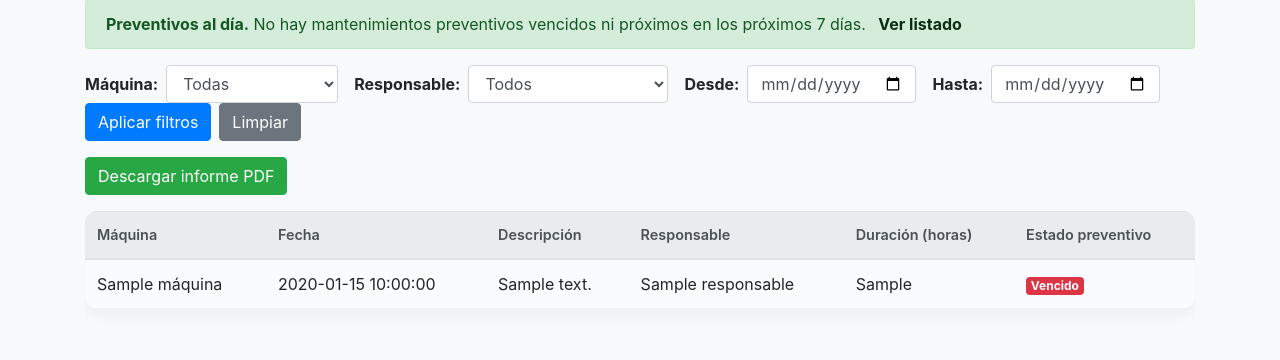
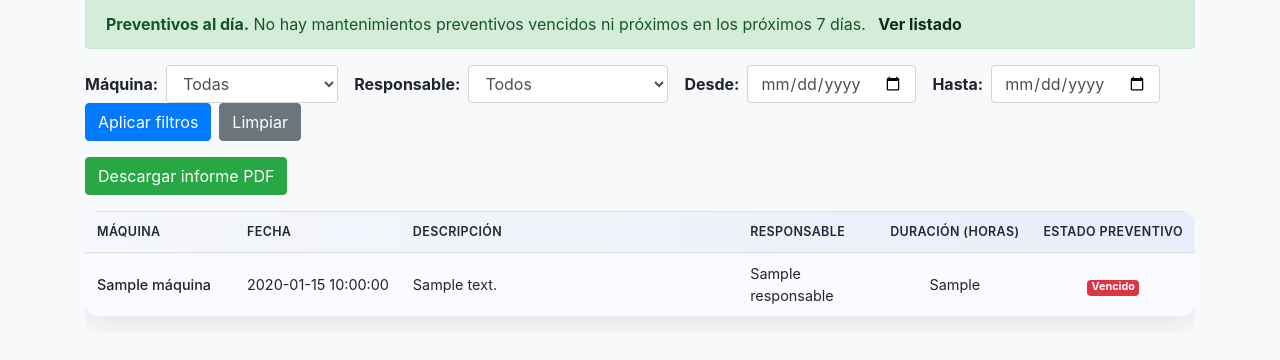
Before and after one commit to mgamboa003-hue/app_mantenimiento_wintec, a Flask app: template templates/home.html in a window 1280 px wide. Shown: the part 201-561 px from the top of the page. Run offline with Flask 3, Linux system fonts and the light colour scheme; the template is opened without the code that fills it: most values are stand-ins (such as "Sample title", 1, 10 or a date in 2020); some libraries are stand-ins or nearby versions.

Commit message:
Update home.html

```diff
--- a/templates/home.html
+++ b/templates/home.html
@@ -14,40 +14,99 @@
 
   <!-- Estilos personalizados -->
   <style>
-    /* Tabla más moderna */
+    /* === TABLA PRINCIPAL ERP PRO === */
     .table-modern {
       border-collapse: separate;
       border-spacing: 0;
-      border-radius: 0.75rem;
+      width: 100%;
+      background-color: #ffffff;
+      border-radius: 0.9rem;
       overflow: hidden;
-      box-shadow: 0 6px 14px rgba(0, 0, 0, 0.05);
-      background-color: #ffffff;
+      box-shadow: 0 10px 24px rgba(15, 23, 42, 0.08);
+      font-size: 0.9rem;
     }
+
     .table-modern thead {
-      background: #f5f7fb;
+      background: linear-gradient(90deg, #f5f7fb, #e9edf9);
     }
+
     .table-modern thead th {
       border-bottom: 1px solid #dee2e6;
+      padding: 0.65rem 0.75rem;
       font-weight: 600;
-      font-size: 0.9rem;
+      color: #1f2937;
+      text-transform: uppercase;
+      letter-spacing: 0.03em;
+      font-size: 0.78rem;
+      white-space: nowrap;
     }
+
+    .table-modern tbody td {
+      padding: 0.60rem 0.75rem;
+      vertical-align: middle;
+      border-top: 1px solid #f0f2fa;
+    }
+
     .table-modern tbody tr:nth-of-type(odd) {
       background-color: #fafbff;
     }
+
     .table-modern tbody tr:nth-of-type(even) {
       background-color: #ffffff;
     }
+
     .table-modern tbody tr:hover {
       background-color: #eef3ff;
-      transition: background-color 0.2s ease;
+      transition:
+        background-color 0.18s ease,
+        transform 0.18s ease;
+      transform: translateY(-1px);
     }
 
-        /* Botones Editar / Eliminar Pro */
+    /* Columnas específicas para que todo quede alineado y parejo */
+    .col-maquina {
+      width: 150px;
+      font-weight: 500;
+    }
+
+    .col-fecha {
+      white-space: nowrap;
+      width: 130px;
+    }
+
+    .col-descripcion {
+      max-width: 420px;
+    }
+
+    .col-responsable {
+      width: 140px;
+    }
+
+    .col-duracion {
+      width: 110px;
+      text-align: center;
+      white-space: nowrap;
+    }
+
+    .col-estado {
+      width: 130px;
+      text-align: center;
+      white-space: nowrap;
+    }
+
+    .col-acciones {
+      width: 180px;
+      text-align: center;
+      white-space: nowrap;
+      vertical-align: middle !important;
+    }
+
+    /* Botones Editar / Eliminar Pro */
     .btn-accion {
       min-width: 92px;
       font-size: 0.78rem;
       font-weight: 600;
-      border-radius: 999px;
+      border-radius: 999px !important;
       display: inline-flex;
       align-items: center;
       justify-content: center;
@@ -259,29 +359,28 @@
     <!-- TABLA -->
     <div class="table-responsive">
       <table class="table table-modern">
-        <thead class="thead-light">
+        <thead>
           <tr>
-            <th>Máquina</th>
-            <th>Fecha</th>
-            <th>Descripción</th>
-            <th>Responsable</th>
-            <th>Duración (horas)</th>
-            <th>Estado preventivo</th>
+            <th class="col-maquina">Máquina</th>
+            <th class="col-fecha">Fecha</th>
+            <th class="col-descripcion">Descripción</th>
+            <th class="col-responsable">Responsable</th>
+            <th class="col-duracion">Duración (horas)</th>
+            <th class="col-estado">Estado preventivo</th>
             {% if puede_editar %}
-              <th class="text-center">Acciones</th>
+              <th class="col-acciones">Acciones</th>
             {% endif %}
           </tr>
         </thead>
-
         <tbody>
           {% for m in mantenimientos %}
           <tr>
-            <td>{{ m['Máquina'] }}</td>
-            <td style="white-space: nowrap;">{{ m['Fecha'] }}</td>
-            <td>{{ m['Descripción'] }}</td>
-            <td>{{ m['Responsable'] }}</td>
+            <td class="col-maquina">{{ m['Máquina'] }}</td>
+            <td class="col-fecha" style="white-space: nowrap;">{{ m['Fecha'] }}</td>
+            <td class="col-descripcion">{{ m['Descripción'] }}</td>
+            <td class="col-responsable">{{ m['Responsable'] }}</td>
 
-            <td>
+            <td class="col-duracion">
               {% if m['Duración_horas'] %}
                 {{ m['Duración_horas'] }}
               {% else %}
@@ -290,7 +389,7 @@
             </td>
 
             <!-- ESTADO PREVENTIVO -->
-            <td>
+            <td class="col-estado">
               {% if m['Estado_prev'] == 'Vencido' %}
                 <span class="badge badge-danger">Vencido</span>
               {% elif m['Estado_prev'] == 'Hoy' %}
```
Also changed, not shown: other parts of templates/home.html (+55 -16 lines).
